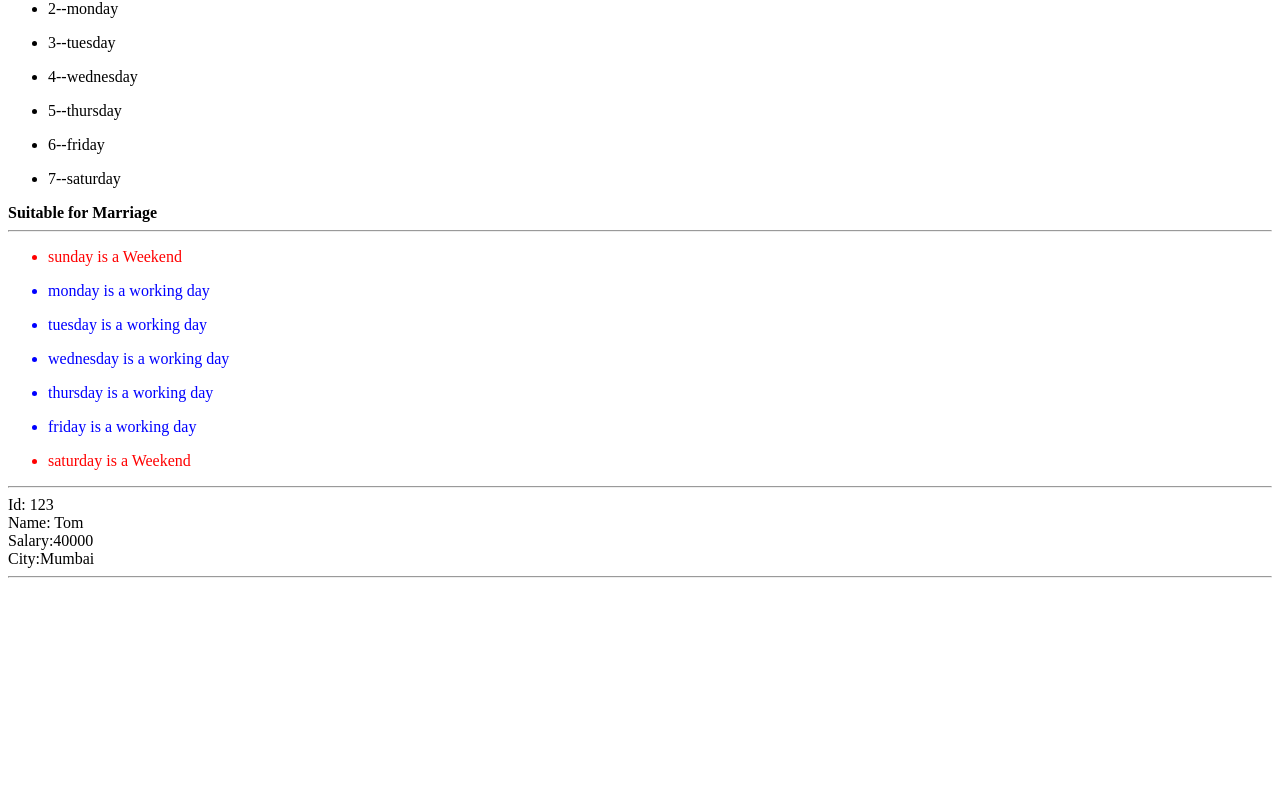
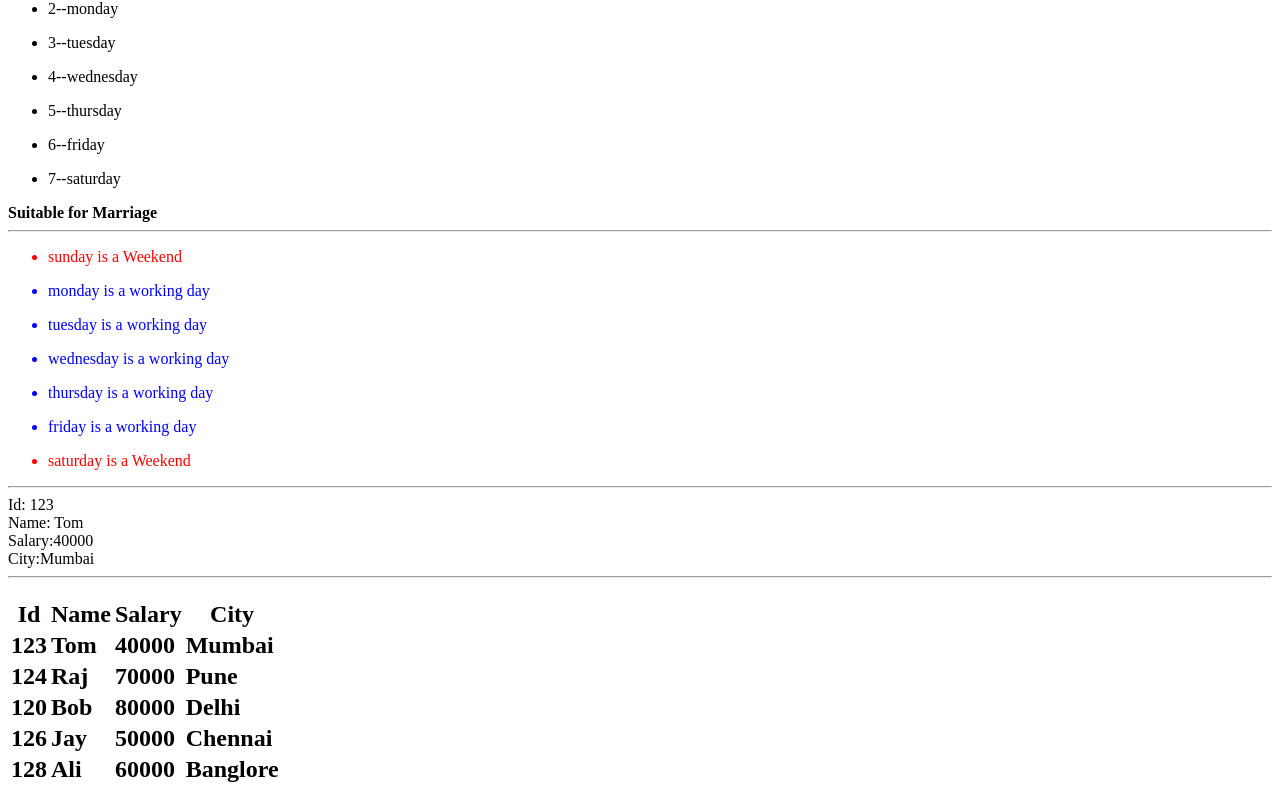
Before and after one commit to SumantArewar/enter, an Angular app in the folder demoang/: page / in a window 1280 px wide. Shown: the part 284-1089 px from the top of the page. Before the commit the page ends 870 px from the top, so only its background shows below. Built offline with nearby package versions, Linux system fonts and the light colour scheme.

Commit message:
Backup Commit

```diff
--- a/demoang/src/app/simple/simple.component.html
+++ b/demoang/src/app/simple/simple.component.html
@@ -24,3 +24,20 @@ Name: {{emp.name}}<br>
 Salary:{{emp.salary}}<br>
 City:{{emp.city}}
 <hr>
+<h2>
+<table>
+    <thead>
+        <th>Id</th>
+        <th>Name</th>
+        <th>Salary</th>
+        <th>City</th>
+    </thead>
+    <tbody>
+        <tr *ngFor = "let emp of emplist">
+            <td>{{emp.id}}</td>
+            <td>{{emp.name}}</td>
+            <td>{{emp.salary}}</td>
+            <td>{{emp.city}}</td>
+        </tr>
+    </tbody>
+</table>
--- a/demoang/src/app/simple/simple.component.ts
+++ b/demoang/src/app/simple/simple.component.ts
@@ -13,6 +13,13 @@ export class SimpleComponent implements OnInit {
   age:number=25
 
   emp:Employee= {id:123,name:'Tom',salary:40000,city:'Mumbai'}
+  emplist:Employee[]=[
+    {id:123,name:'Tom',salary:40000,city:'Mumbai'},
+    {id:124,name:'Raj',salary:70000,city:'Pune'},
+    {id:120,name:'Bob',salary:80000,city:'Delhi'},
+    {id:126,name:'Jay',salary:50000,city:'Chennai'},
+    {id:128,name:'Ali',salary:60000,city:'Banglore'}
+  ]
 
   constructor() { }
 
```
